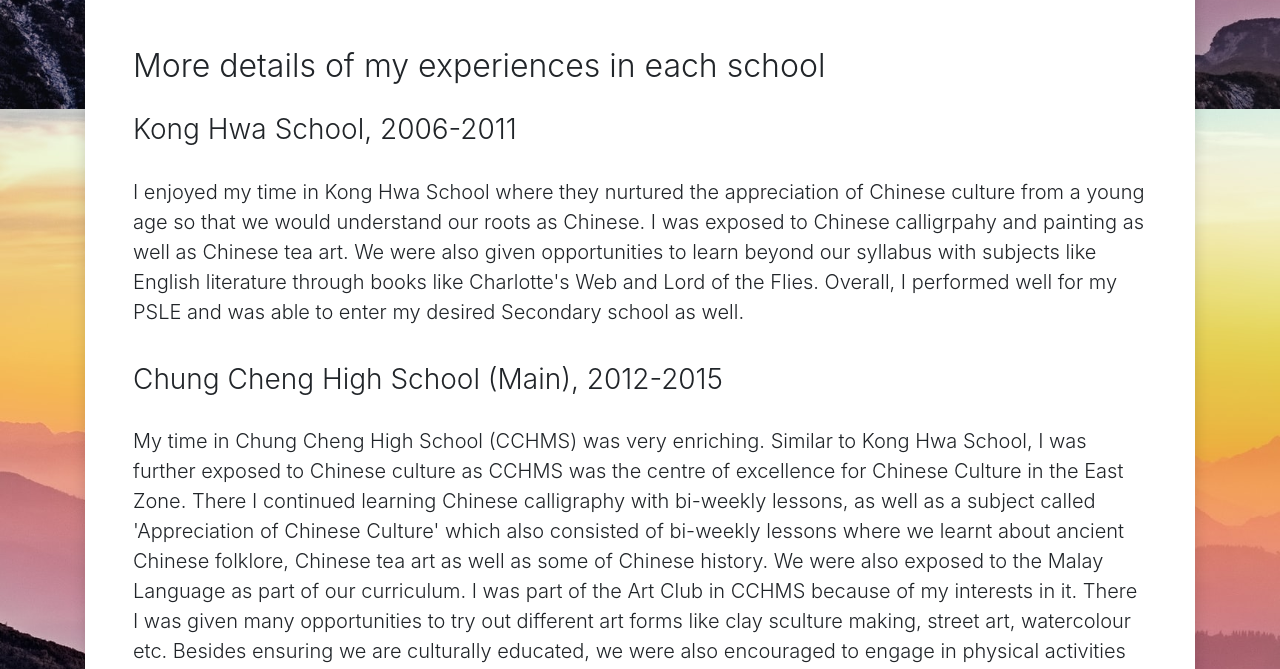
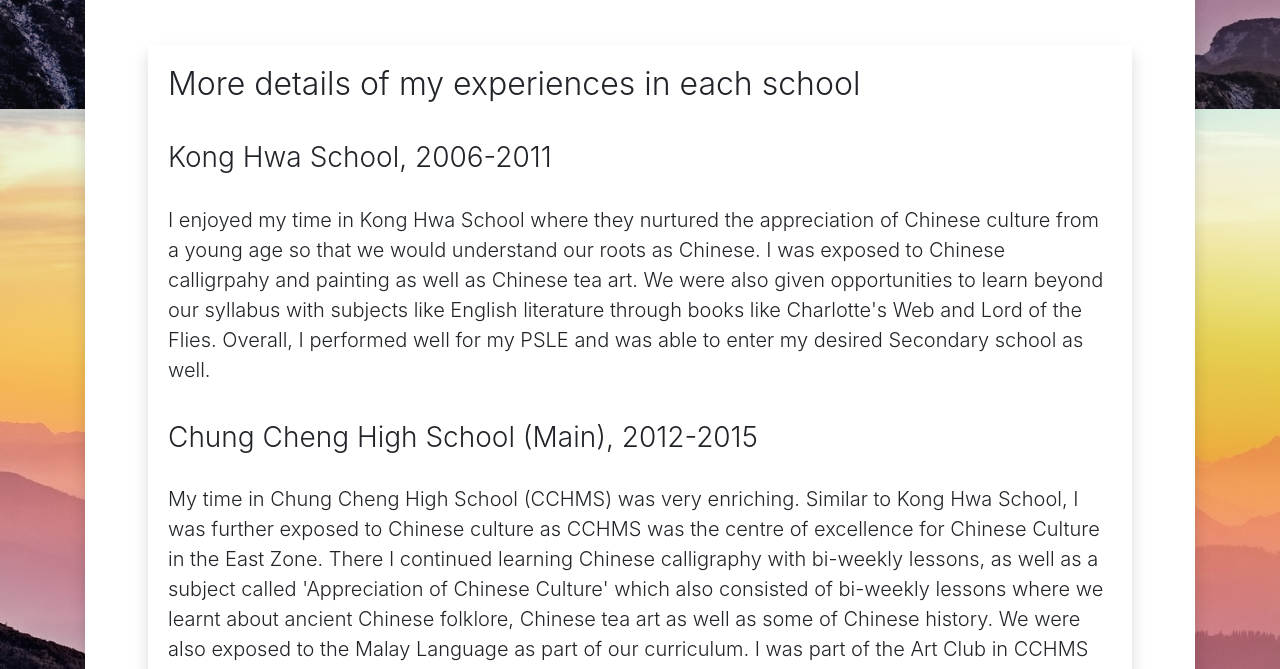
Before and after one commit to kangyeelim/aboutme, a website: page education.html in a window 1280 px wide. Shown: the part 691-1360 px from the top of the page. Drawn offline with nearby package versions, Linux system fonts and the light colour scheme.

Commit message:
Edited format for education.html

```diff
--- a/education.html
+++ b/education.html
@@ -77,9 +77,11 @@
 						<td>Bachelors of Computing in Computer Science (Honours)</td>
 					</tr>
 				</table>
-				<div style="height: 50px"></div>
+				<div class="container">
+					<div class="card border-0 shadow my-5">
+						<div class="card-body">
 							<h2 class="font-weight-light">More details of my experiences in each school</h2>
-				<div style="height: 20px"></div>
+							<div style="height: 30px"></div>
 							<h3 class="font-weight-light">Kong Hwa School, 2006-2011</h3>
 							<p class="lead">I enjoyed my time in Kong Hwa School where they nurtured the
 							appreciation of Chinese culture from a young age so that we would understand our
@@ -122,7 +124,9 @@
 							DSO during my summer in the first year.</p>
 							<div style="height: 30px"></div>
 						</div>
-
+					</div>
+				</div>
+				</div>
 			</div>
 		</div>
     </body>
```
Lines whose indentation alone changed are shown as unchanged.
